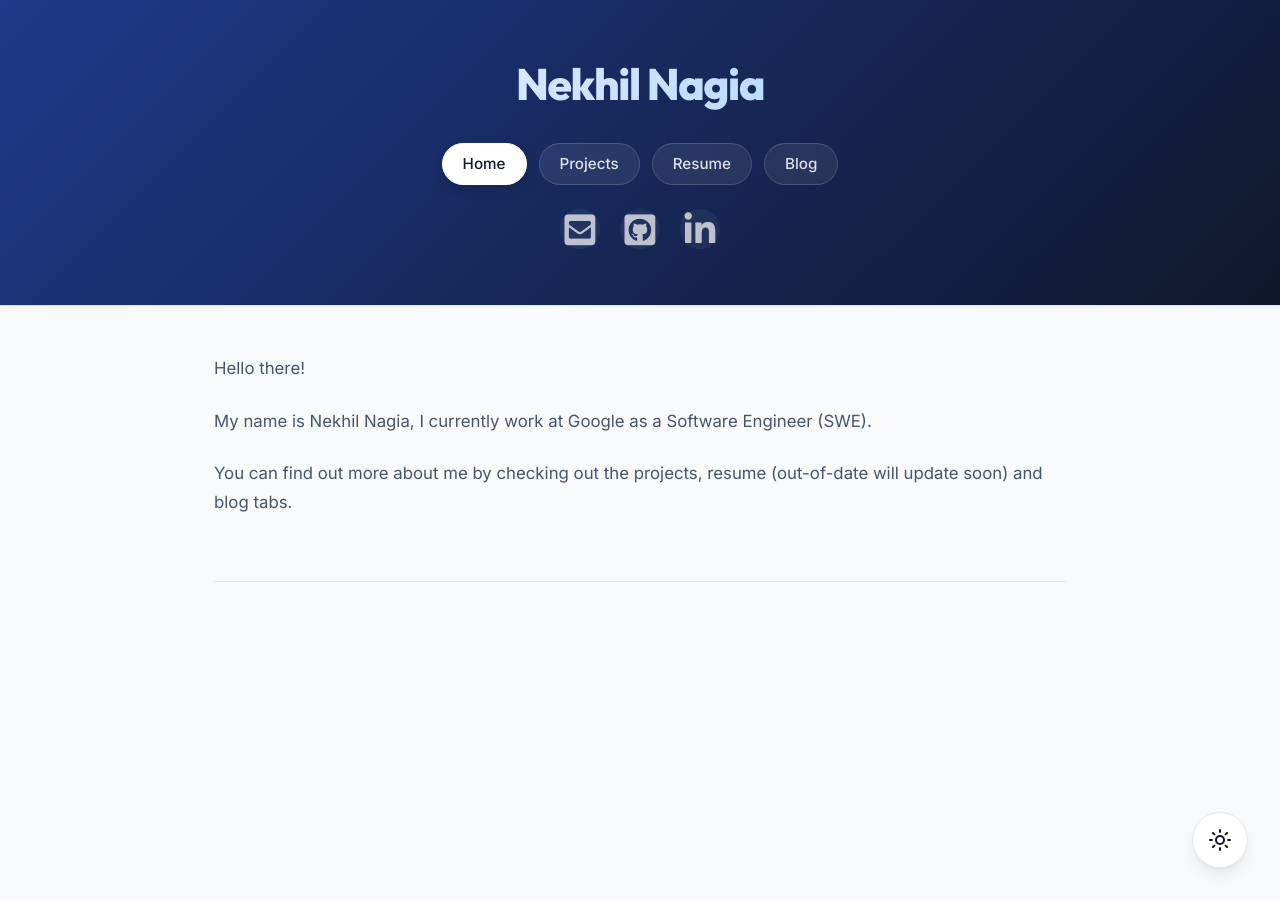
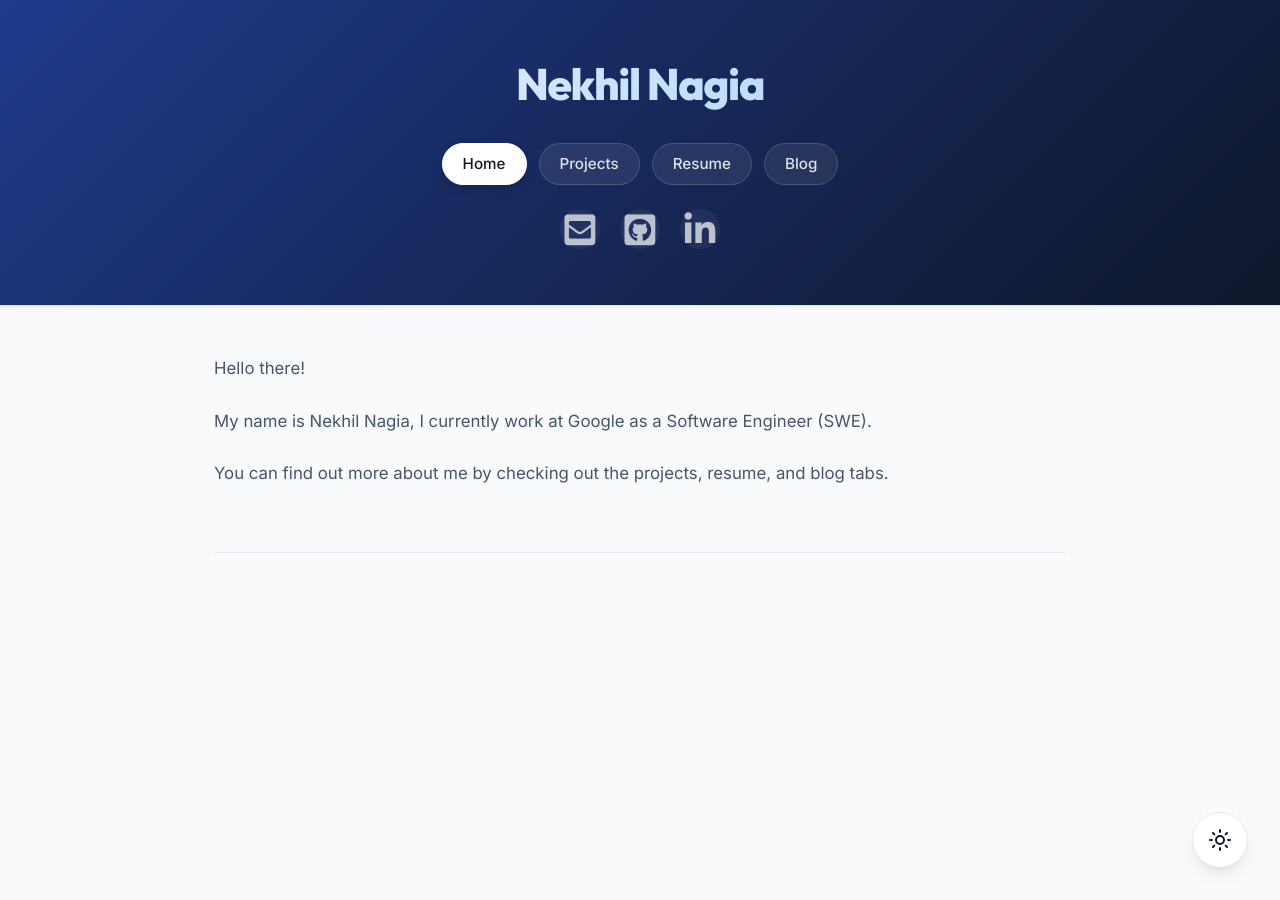
Before and after one commit to nicknagi/nicknagi.github.io, a Jekyll site: the page built from index.md, in a window 1280 px wide. Built offline with Jekyll 4.4.1, drawn with Linux system fonts in a browser that asks for light colours; the repository's description, which GitHub fills in, is left out.

Commit message:
Update resume.pdf and remove out-of-date note from index page

```diff
--- a/index.md
+++ b/index.md
@@ -7,4 +7,4 @@ Hello there!
 
 My name is Nekhil Nagia, I currently work at Google as a Software Engineer (SWE).
 
-You can find out more about me by checking out the projects, resume (out-of-date will update soon) and blog tabs.
+You can find out more about me by checking out the projects, resume, and blog tabs.
```
Also changed, not shown: 1 other file.
